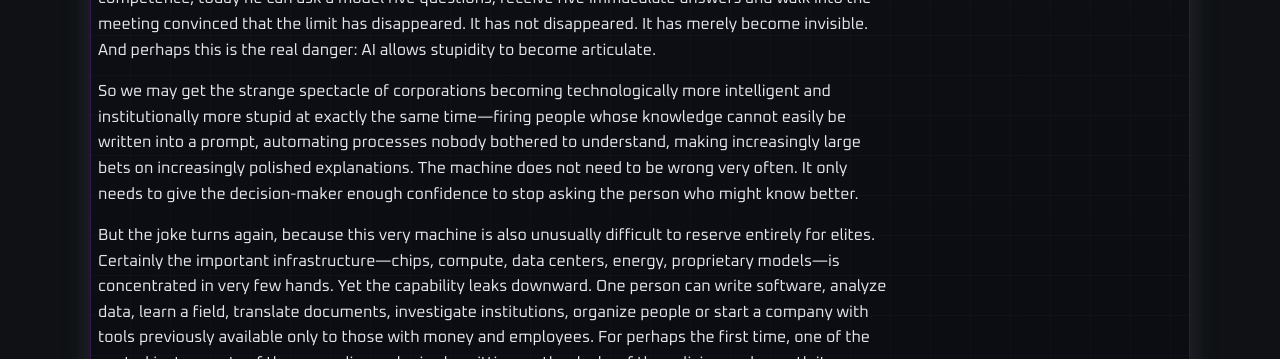
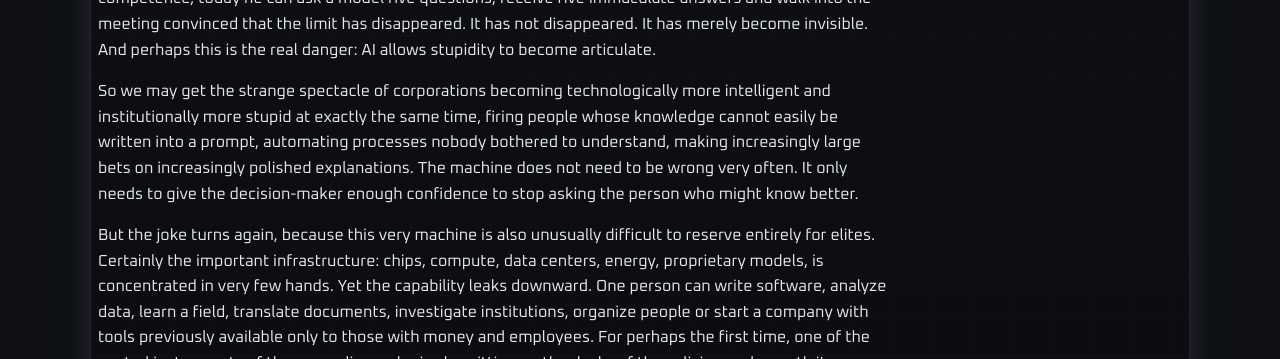
Before and after one commit to idakhiavi/idakhiavi.github.io, a Jekyll site: the page built from _posts/2026-10-02-Munch is screaming.md, in a window 1280 px wide. Shown: the part 530-889 px from the top of the page. Built offline with Jekyll 4.4.1, drawn with Linux system fonts in a browser that asks for light colours; some of the changed text lies outside the part shown.

Commit message:
Remove em dashes from Munch is screaming post

```diff
--- a/_posts/2026-10-02-Munch is screaming.md
+++ b/_posts/2026-10-02-Munch is screaming.md
@@ -7,9 +7,9 @@ There is something almost ridiculous about our old image of liberation: the barr
 
 AI is perhaps the purest version of this contradiction. We are told that it democratizes expertise, and to a large extent this is true. A programmer, researcher or teenager sitting alone can suddenly command capacities that twenty years ago belonged to organizations. But exactly here we should become suspicious. What AI distributes most efficiently may not be knowledge but the feeling of knowledge. The executive who once admitted that he did not understand software had at least encountered the limit of his competence; today he can ask a model five questions, receive five immaculate answers and walk into the meeting convinced that the limit has disappeared. It has not disappeared. It has merely become invisible. And perhaps this is the real danger: AI allows stupidity to become articulate.
 
-So we may get the strange spectacle of corporations becoming technologically more intelligent and institutionally more stupid at exactly the same time—firing people whose knowledge cannot easily be written into a prompt, automating processes nobody bothered to understand, making increasingly large bets on increasingly polished explanations. The machine does not need to be wrong very often. It only needs to give the decision-maker enough confidence to stop asking the person who might know better.
+So we may get the strange spectacle of corporations becoming technologically more intelligent and institutionally more stupid at exactly the same time, firing people whose knowledge cannot easily be written into a prompt, automating processes nobody bothered to understand, making increasingly large bets on increasingly polished explanations. The machine does not need to be wrong very often. It only needs to give the decision-maker enough confidence to stop asking the person who might know better.
 
-But the joke turns again, because this very machine is also unusually difficult to reserve entirely for elites. Certainly the important infrastructure—chips, compute, data centers, energy, proprietary models—is concentrated in very few hands. Yet the capability leaks downward. One person can write software, analyze data, learn a field, translate documents, investigate institutions, organize people or start a company with tools previously available only to those with money and employees. For perhaps the first time, one of the central instruments of the new ruling order is also sitting on the desks of those living underneath it.
+But the joke turns again, because this very machine is also unusually difficult to reserve entirely for elites. Certainly the important infrastructure: chips, compute, data centers, energy, proprietary models, is concentrated in very few hands. Yet the capability leaks downward. One person can write software, analyze data, learn a field, translate documents, investigate institutions, organize people or start a company with tools previously available only to those with money and employees. For perhaps the first time, one of the central instruments of the new ruling order is also sitting on the desks of those living underneath it.
 
 This is why I suspect the next serious struggle for freedom will look embarrassingly technical. It will concern who controls the models, who owns the data, whether software can be inspected, whether people can move between platforms, whether knowledge remains open, whether a person can operate outside the systems on which everyone else has become dependent. Not because APIs and semiconductor supply chains are somehow more romantic than streets and barricades, but because power always hides itself inside whatever society has decided is merely infrastructure.
 
```
